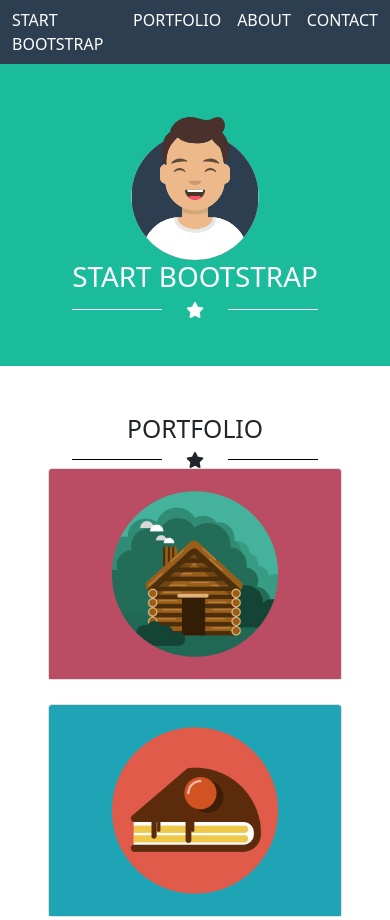
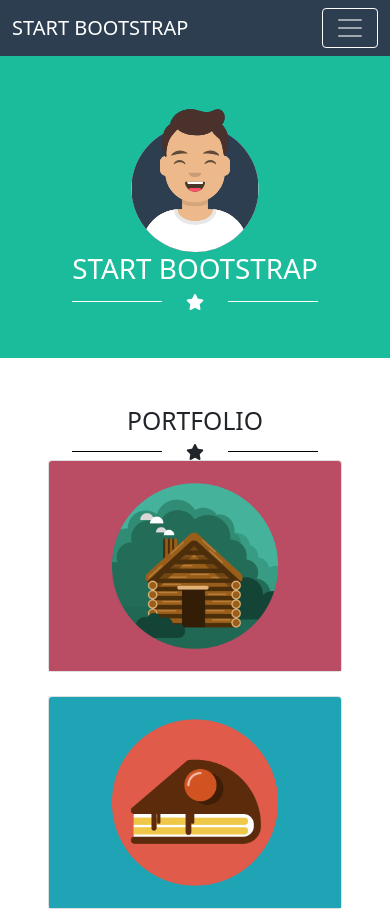
Before and after one commit to marius-leica/html-css-bootstrap-freelancer, a plain HTML site: page index.html in a window 390 px wide. Shown: the top 920 px of the page. Drawn offline with nearby package versions, Linux system fonts and the light colour scheme.

Commit message:
responsive navbar

```diff
--- a/css/style.css
+++ b/css/style.css
@@ -46,3 +46,19 @@ nav a {
 .color-white {
   color: white;
 }
+
+.navbar-light .color-white {
+  color: white;
+}
+
+.navbar-light .border-white {
+  color: white;
+}
+
+.navbar-light .filter-invert {
+  filter: invert(1);
+}
+
+.navbar-light .navbar-nav .color-white {
+  color: white;
+}
--- a/index.html
+++ b/index.html
@@ -15,26 +15,32 @@
 
 <body>
     <header>
-        <nav class="bg-second">
-            <div class="container d-flex justify-content-between px-1">
-                <div>
-                    <a class="p-2 " href="#">START BOOTSTRAP</a>
-                </div>
-                <div class="d-flex justify-content-between">
-                    <div>
-                        <a class="p-2 " href="#">PORTFOLIO</a>
-                    </div>
-                    <div>
-                        <a class="p-2 " href="#">ABOUT</a>
 
-                    </div>
-                    <div>
-                        <a class="p-2 " href="#">CONTACT</a>
-                    </div>
+
+        <nav class="navbar navbar-expand-lg navbar-light bg-second color-white">
+            <div class="container ">
+                <a class="navbar-brand color-white" href="#">START BOOTSTRAP</a>
+                <button class="navbar-toggler border-white" type="button" data-bs-toggle="collapse"
+                    data-bs-target="#navbarSupportedContent" aria-controls="navbarSupportedContent"
+                    aria-expanded="false" aria-label="Toggle navigation">
+                    <span class="navbar-toggler-icon filter-invert"></span>
+                </button>
+                <div class="collapse navbar-collapse flex-grow-0" id="navbarSupportedContent">
+                    <ul class="navbar-nav me-auto mb-2 mb-lg-0 ">
+                        <li class="nav-item">
+                            <a class="nav-link color-white" href="#">HOME</a>
+                        </li>
+                        <li class="nav-item">
+                            <a class="nav-link color-white" href="#">ABOUT</a>
+                        </li>
+                        <li class="nav-item">
+                            <a class="nav-link color-white" href="#">CONTACT</a>
+                        </li>
+
+                    </ul>
                 </div>
             </div>
         </nav>
-
     </header>
     <div class="section bg-prim">
         <div class="container p-5 text-center color-white">
```
